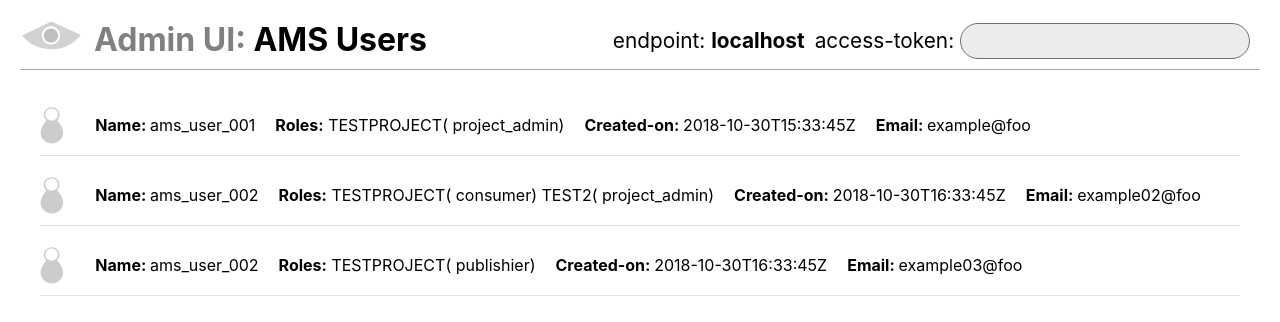
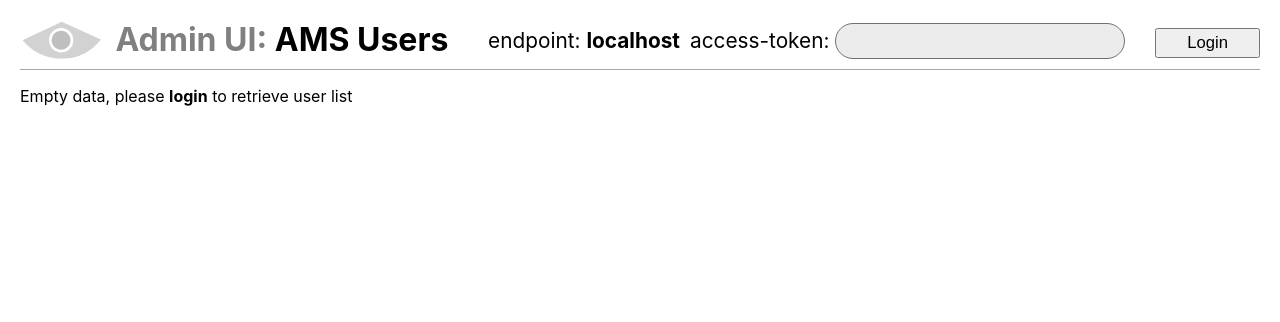
Before and after one commit to ARGOeu/ams-admin-ui, a React (Create React App) app: page / in a window 1280 px wide. Shown: the top 322 px of the page. Built offline with nearby package versions, Linux system fonts and the light colour scheme.

Commit message:
ARGO-1459 Add basic login component

```diff
--- a/src/App.css
+++ b/src/App.css
@@ -5,6 +5,12 @@
 ul {
   list-style: none;
   padding:0px;
+}
+
+button {
+  margin-left: 20px;
+  font-size:0.8em;
+  padding:3px 30px;
 }
 
 li {
@@ -34,8 +40,9 @@ header {
 }
 
 header img{
-  height:30px;
+  height:40px;
   margin-right:10px;
+  margin-bottom:-10px;
 }
 
 .service-info input{
--- a/src/User.js
+++ b/src/User.js
@@ -21,9 +21,9 @@ class User extends React.Component{
         return <li>
             <img src={userIcon} alt="user" />
             Name: <span>{this.props.item.name}</span>
+            Email: <span>{this.props.item.email}</span>
             Roles:<span className="roleList">{prStr}</span>
             Created-on: <span>{this.props.item.created_on}</span>
-            Email: <span>{this.props.item.email}</span>
             </li>
     }
 }
--- a/src/UserManager.js
+++ b/src/UserManager.js
@@ -1,6 +1,7 @@
 import React from 'react'
 import config from './config'
 import argologo from './argologo.svg'
+import argologoAnim from './argologo_anim.svg'
 import UserList from './UserList'
 
 // UserManager implements the top level component that will handle retrieval and dipslay of user data
@@ -9,62 +10,140 @@ class UserManager extends React.Component {
     // construct component with state of empty user list, empty token and endpoint as defined in config
     constructor(props) {
         super(props);
-        this.state = { users: [],
-                       token: "",
-                       endpoint: config.endpoint};
+
+        // if token cached in localstorage retrieve it
+        let cachedToken = "";
+        cachedToken = localStorage.getItem("ams_token");
+
+        this.state = {
+            users: [],
+            token: cachedToken,
+            username: null,
+            endpoint: config.endpoint
+        };
+
+        this.apiGetUser(cachedToken, config.endpoint)
+        this.apiGetData(cachedToken, config.endpoint)
+
+
 
     }
 
     // handle when user enters a new token and hits enter
     handleTokenChange(event) {
         var keyCode = event.keyCode || event.which;
-        if (keyCode === 13){
-            this.apiGetData(event.target.value);
+        if (keyCode === 13) {
+            this.apiGetUser(event.target.value, this.state.endpoint);
+            this.apiGetData(event.target.value, this.state.endpoint);
+            if (this.state.username !== null){
+                localStorage.setItem("ams_token", event.target.value);
+            }
+
         }
     }
 
-    // retrieves user data from ams endpoint using a specific access token
-    apiGetData(token){
+    doLogout(){
+        // remove all cached tokens user empty list
+        console.log("logged out...");
+        localStorage.removeItem("ams_token");
+        this.setState({users:[],username:null,token:""})
+
+    }
+
+    doLogin(){
+        let token = document.querySelector("#token").value;
+        this.apiGetUser(token, this.state.endpoint);
+        this.apiGetData(token, this.state.endpoint);
+        console.log("logging in...");
+    }
+
+    // retrieves token's holder data
+    apiGetUser(token, endpoint) {
+
         // If token or endpoint empty return
-        if (token === "" || this.state.endpoint === "") {
+        if ((token === "" || token === null) || endpoint === "") {
             return;
         }
         // quickly construct request url
-        let url = "https://" + this.state.endpoint + "/v1/users?key=" + token;
+        let url = "https://" + endpoint + "/v1/users:byToken/" + token + "?key=" + token;
         // setup the required headers
         let headers = {
             "Content-Type": "application/json",
             "Accept": "application/json",
         }
         // fetch the data and if succesfull change the component state - which will trigger a re-render
-        fetch(url,{headers:headers})
-          .then(response=>{
-                if (response.status === 200){
+        fetch(url, { headers: headers })
+            .then(response => {
+                if (response.status === 200) {
                     return response.json()
                 } else {
-                    return {users:[]}
+                    return { name: null, token: null }
                 }
             })
-          .then(json => this.setState({users: json.users, token: token}))
+            .then(json => {
+                localStorage.setItem("ams_token", token);
+                this.setState({ username: json.name, token: token })
+            })
+            .catch(error => console.log(error));
+    }
+
+    // retrieves user data from ams endpoint using a specific access token
+    apiGetData(token, endpoint) {
+        // If token or endpoint empty return
+        if ((token === "" || token === null) || endpoint === "") {
+            return;
+        }
+        // quickly construct request url
+        let url = "https://" + endpoint + "/v1/users?key=" + token;
+        // setup the required headers
+        let headers = {
+            "Content-Type": "application/json",
+            "Accept": "application/json",
+        }
+        // fetch the data and if succesfull change the component state - which will trigger a re-render
+        fetch(url, { headers: headers })
+            .then(response => {
+                if (response.status === 200) {
+                    return response.json()
+                } else {
+                    return { users: [] }
+                }
+            })
+            .then(json => this.setState({ users: json.users, token: token }))
             .catch(error => console.log(error));
     }
 
     // UserManager renders the main ui header along with a token input box and a placeholder for a future user list
     render() {
+        // initialize logo var
+        let logo = null;
+        // if loading use the subtle animating logo else use the static one
+        if (this.state.users.length === 0 && this.state.username != null) {
+            logo = argologoAnim
+        } else {
+            logo = argologo
+        }
 
+        console.log(this.state);
         // empty user placeholder
-        let userData = [{'name':'ams_user_001',
-                        'projects':[{'project':'TESTPROJECT','roles':['project_admin']}],
+        let userData = [{
+            'name': 'ams_user_001',
+            'projects': [{ 'project': 'TESTPROJECT', 'roles': ['project_admin'] }],
             'created_on': '2018-10-30T15:33:45Z',
-                        'email':'example@foo'},
-                        {'name':'ams_user_002',
-                        'projects':[{'project':'TESTPROJECT','roles':['consumer']},{'project':'TEST2','roles':['project_admin']}],
+            'email': 'example@foo'
+        },
+        {
+            'name': 'ams_user_002',
+            'projects': [{ 'project': 'TESTPROJECT', 'roles': ['consumer'] }, { 'project': 'TEST2', 'roles': ['project_admin'] }],
             'created_on': '2018-10-30T16:33:45Z',
-                        'email':'example02@foo'},
-                        {'name':'ams_user_002',
-                        'projects':[{'project':'TESTPROJECT','roles':['publishier']}],
+            'email': 'example02@foo'
+        },
+        {
+            'name': 'ams_user_002',
+            'projects': [{ 'project': 'TESTPROJECT', 'roles': ['publishier'] }],
             'created_on': '2018-10-30T16:33:45Z',
-                        'email':'example03@foo'}
+            'email': 'example03@foo'
+        }
         ];
         // if retrieved user data from ams user the first user
         if (this.state.users.length > 0) {
@@ -73,13 +152,32 @@ class UserManager extends React.Component {
 
         return <div>
             <header className="App-header">
-        <h1 className="App-title"><img src={argologo} className="App-logo" alt="logo" />Admin UI: <span>AMS Users</span></h1>
+                <h1 className="App-title"><img src={logo} className="App-logo" alt="logo" />Admin UI: <span>AMS Users</span></h1>
                 <div className="service-info">
                     <span className="label">endpoint: </span><span className="value">{config.endpoint}</span>
-        <span className="label">access-token: </span> <input className="round" id="token" onKeyPress={evt => this.handleTokenChange(evt)}/>
+                    {this.state.username != null &&
+                        <>
+                            <span className="label">user:</span> <span className="value">{this.state.username}</span>
+                            <button id="logout" onClick={evt => this.doLogout()}>Logout</button>
+                        </>
+                    }
+                    {this.state.username === null &&
+                        <>
+                            <span className="label">access-token: </span> <input type="text" defaultValue={this.state.token} className="round" id="token" onKeyPress={evt => this.handleTokenChange(evt)} />
+                            <button id="login" onClick={evt => this.doLogin()}>Login</button>
+                        </>
+                    }
                 </div>
             </header>
-         <UserList item={userData}/>
+            {this.state.users.length > 0 && this.state.username != null &&
+            <UserList item={userData} />
+            }
+            {this.state.users.length === 0 && this.state.username != null &&
+            <p>Loading data... please wait...</p>
+            }
+            {this.state.users.length === 0 && this.state.username === null &&
+            <p>Empty data, please <strong>login</strong> to retrieve user list</p>
+            }
         </div>
     }
 }
```
Also changed, not shown: src/argologo_anim.svg (added), src/user.svg. Lines whose indentation alone changed are shown as unchanged.
